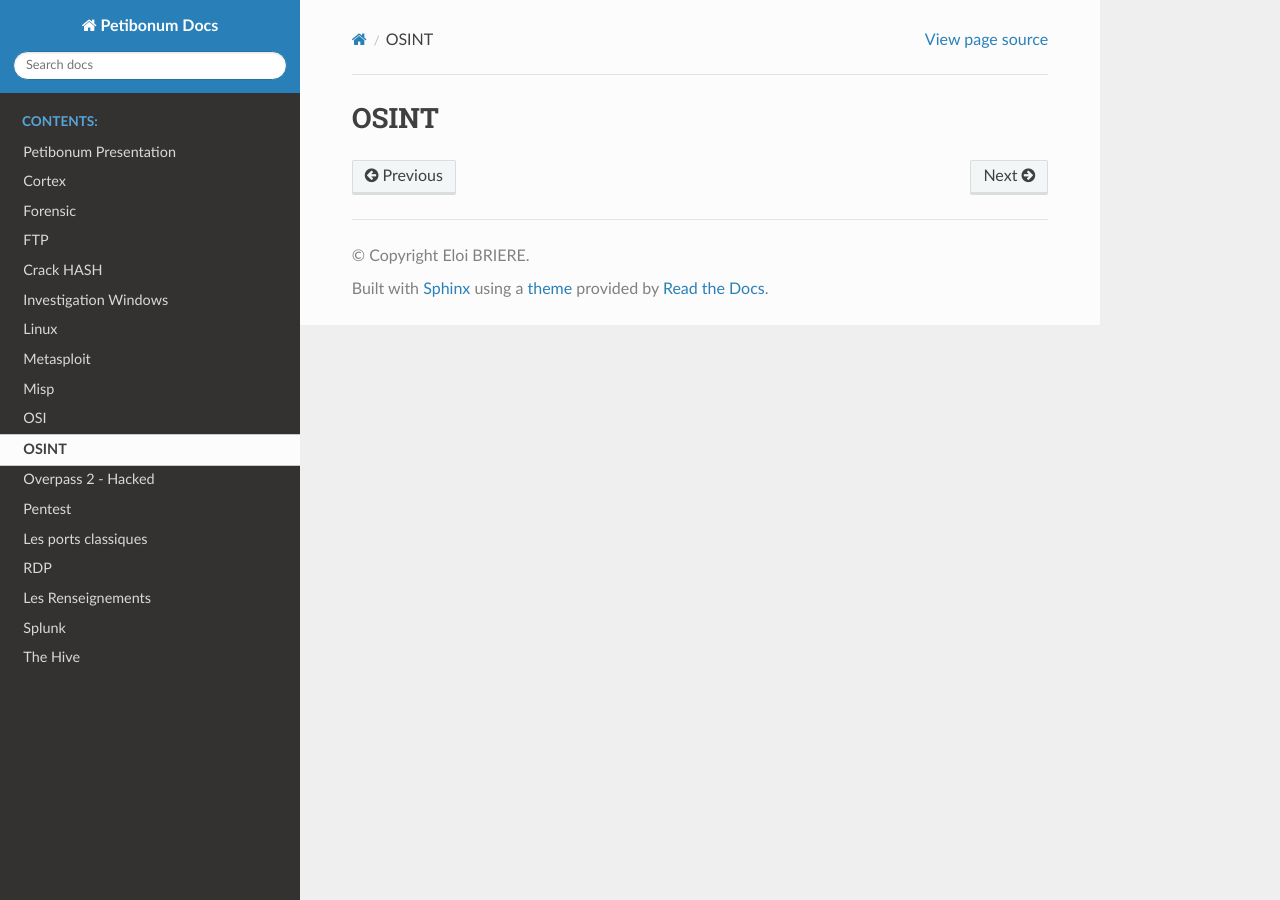
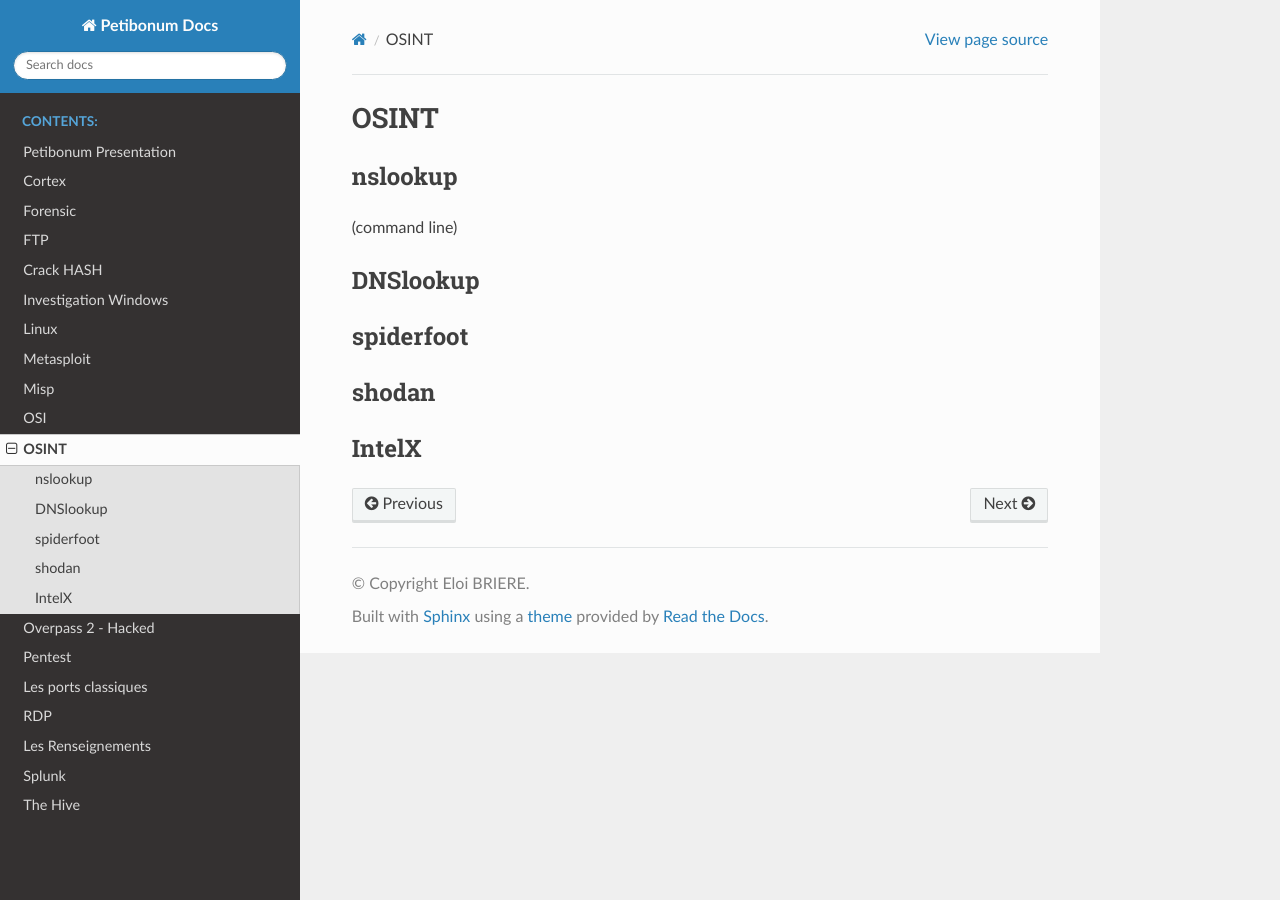
Before and after one commit to Iole-Bri/misp_docs_2, a Sphinx documentation site: the page built from docs/source/src/osint.md, in a window 1280 px wide. Built offline with Sphinx 7.4.7 and the Read the Docs theme 2.0.0, drawn with Linux system fonts in a browser that asks for light colours.

Commit message:
osint.md

```diff
--- a/docs/source/src/osint.md
+++ b/docs/source/src/osint.md
@@ -1 +1,12 @@
 # OSINT
+
+## nslookup
+
+(command line)
+## DNSlookup
+
+## spiderfoot
+
+## shodan
+
+## IntelX
```
